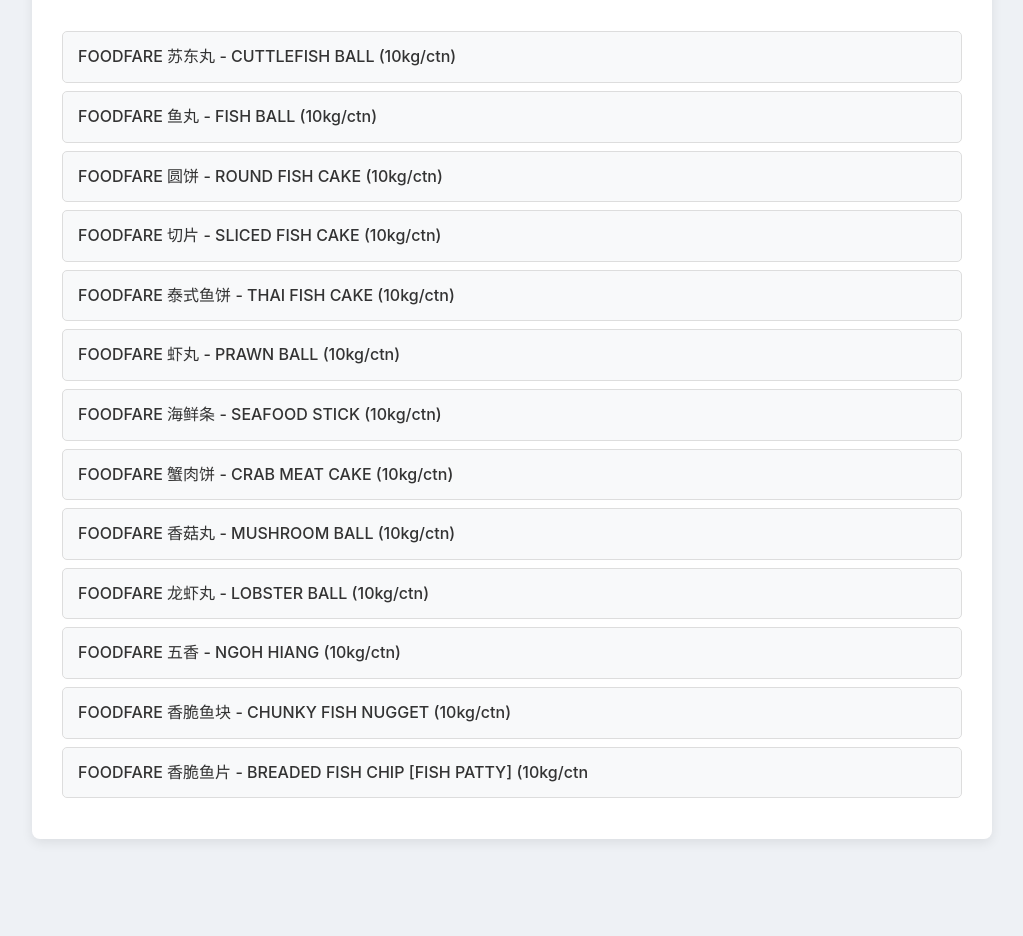
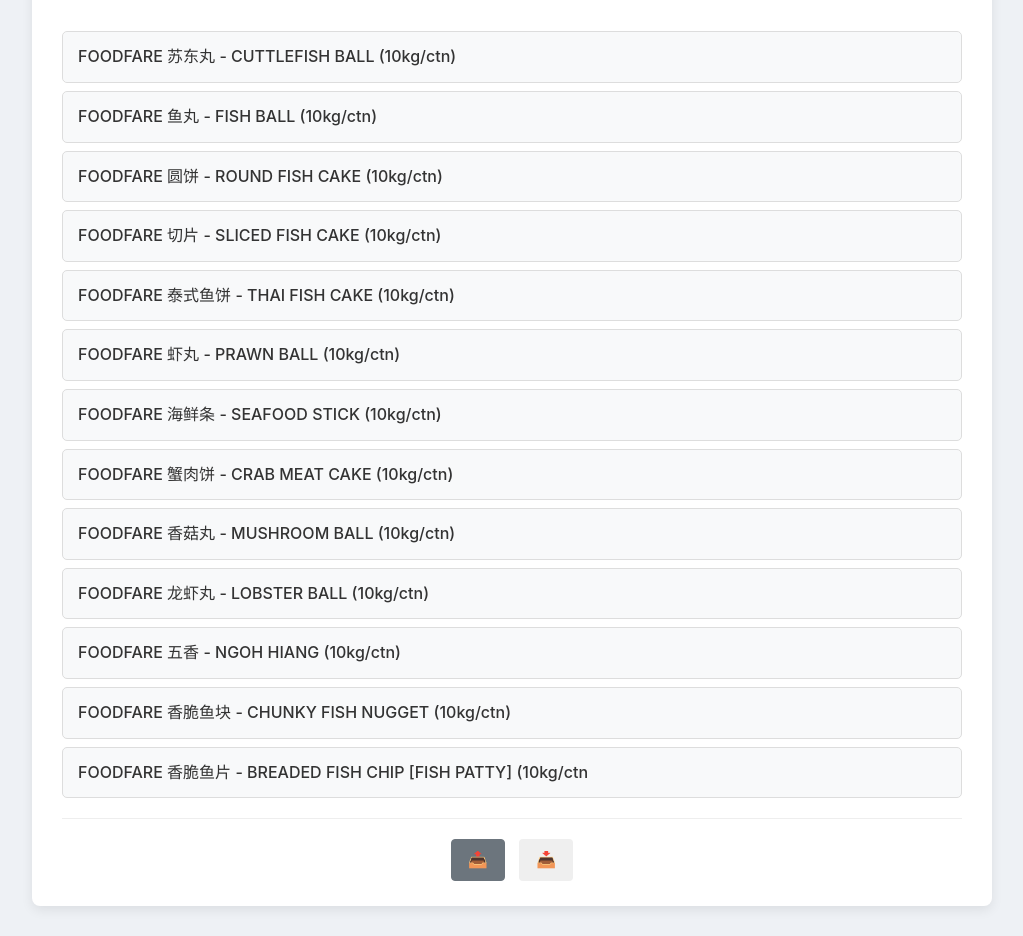
Before and after one commit to SiangWei91/FairpriceNtuc, a plain HTML site: page index.html in a window 1280 px wide. Shown: the part 143-1079 px from the top of the page, without its empty margins (128-1151 px from the left). Before the commit the page ends 1012 px from the top, so only its background shows below. Drawn offline with Linux system fonts and the light colour scheme.

Commit message:
Update index.html

```diff
--- a/index.html
+++ b/index.html
@@ -13,6 +13,10 @@
         <div id="productListContainer">
             <!-- Product list will be dynamically populated here -->
         </div>
+        <div class="global-actions-container" style="margin-top: 20px; padding-top: 20px; border-top: 1px solid #eee; text-align: center;">
+            <button id="exportAllBtn" class="btn btn-secondary" aria-label="Export All Data to Google Sheet">📤</button>
+            <button id="importAllBtn" class="btn btn-info" style="margin-left: 10px;" aria-label="Import All Data from Google Sheet">📥</button>
+        </div>
     </div>
     <script src="script.js"></script>
 </body>
```
